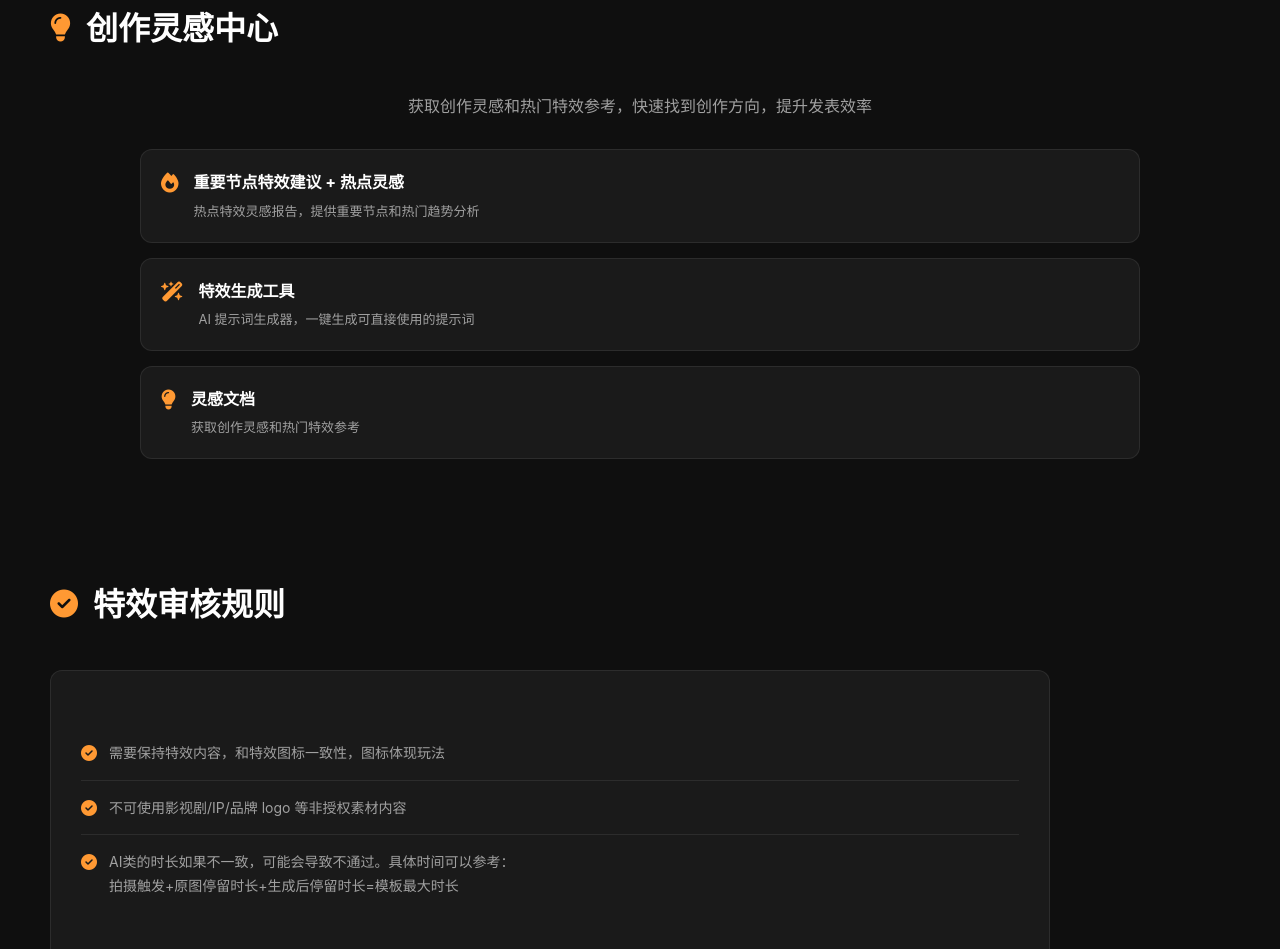
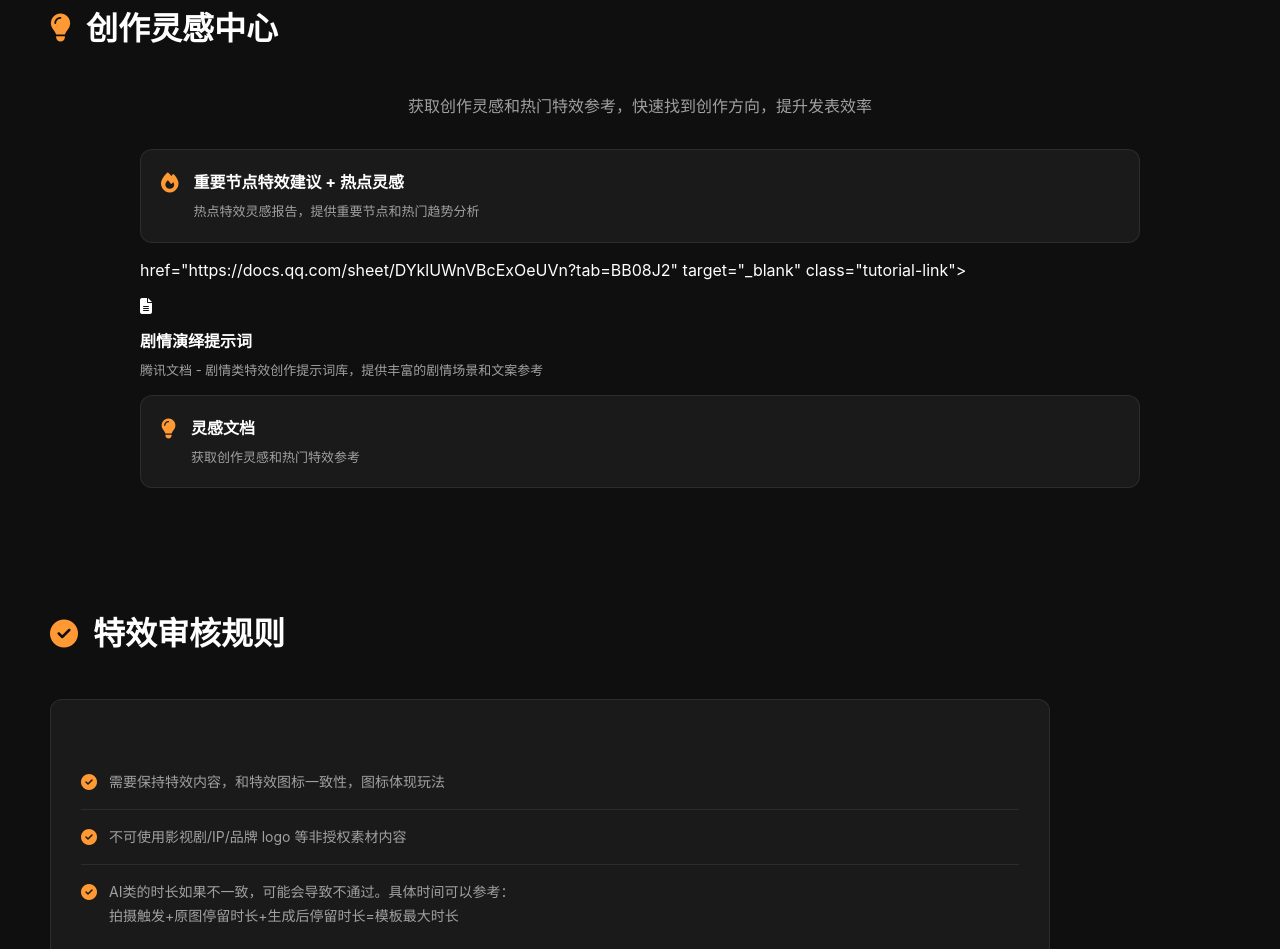
Before and after one commit to sunnytang614/weixin-video-effect-guide, a plain HTML site: page index.html in a window 1280 px wide. Shown: the part 3033-3982 px from the top of the page. Drawn offline with Linux system fonts and the light colour scheme.

Commit message:
Update index.html

```diff
--- a/index.html
+++ b/index.html
@@ -456,12 +456,12 @@
                     <h4>重要节点特效建议 + 热点灵感</h4>
                     <p>热点特效灵感报告，提供重要节点和热门趋势分析</p>
                 </div>
-            </a>
-            <a href="http://134.175.98.166:8582/prompt-generator.html" target="_blank" class="tutorial-link">
-                <i class="fas fa-wand-magic-sparkles"></i>
+           </a>
+              href="https://docs.qq.com/sheet/DYklUWnVBcExOeUVn?tab=BB08J2" target="_blank" class="tutorial-link">
+                <i class="fas fa-file-alt"></i>
                 <div class="tutorial-link-content">
-                    <h4>特效生成工具</h4>
-                    <p>AI 提示词生成器，一键生成可直接使用的提示词</p>
+                    <h4>剧情演绎提示词</h4>
+                    <p>腾讯文档 - 剧情类特效创作提示词库，提供丰富的剧情场景和文案参考</p>
                 </div>
             </a>
             <a href="https://docs.qq.com/doc/p/15c65242e2f03475d76c445ac35ec0c89340158d" target="_blank" class="tutorial-link">
```
